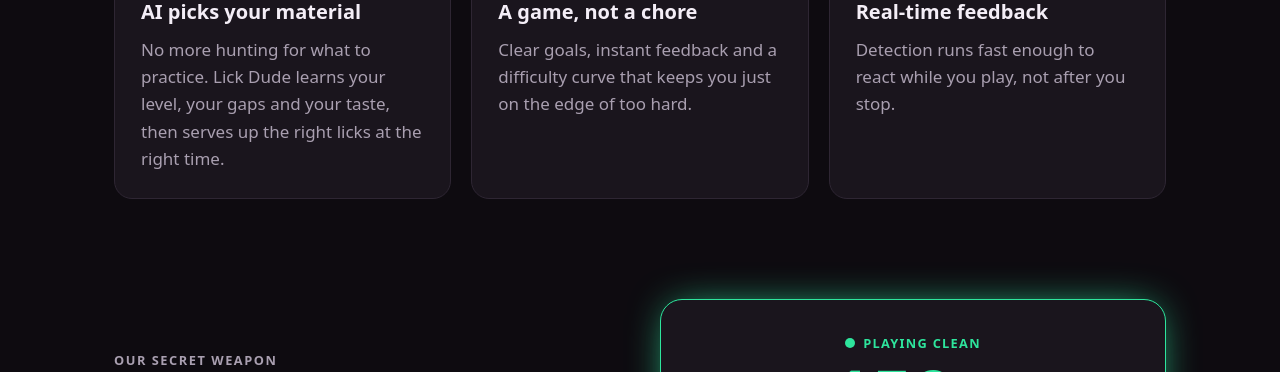
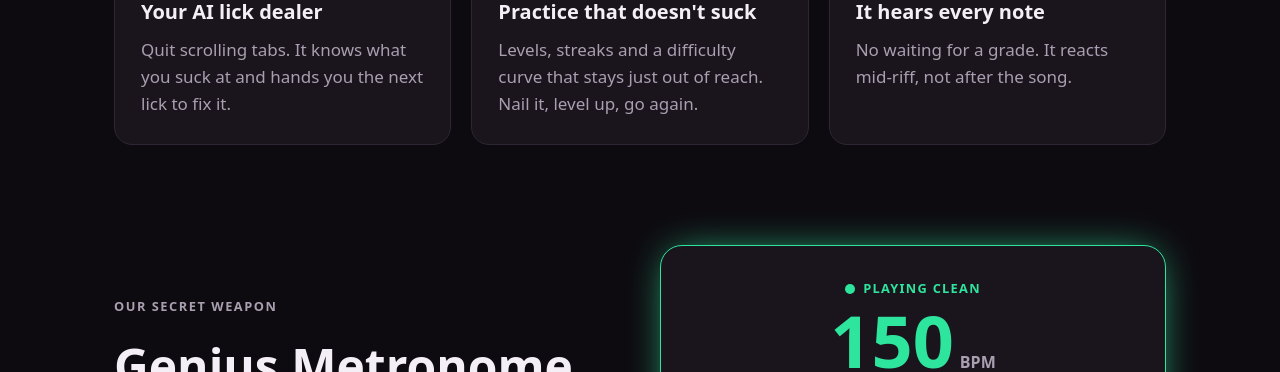
Before and after one commit to app-sciences/lickdude-website, a plain HTML site: page index.html in a window 1280 px wide. Shown: the part 752-1124 px from the top of the page. Drawn offline with Linux system fonts and the light colour scheme.

Commit message:
copy: make feature tiles more rockstar
Co-Authored-By: Claude Sonnet 5.5 <noreply@anthropic.com>
Claude-Session: https://claude.ai/code/session_013Xohan5bgRXGtCxirgMPHU

```diff
--- a/index.html
+++ b/index.html
@@ -29,18 +29,18 @@
   <section id="how" class="grid">
     <article class="card">
       <div class="icon">🧠</div>
-      <h2>AI picks your material</h2>
-      <p>No more hunting for what to practice. Lick Dude learns your level, your gaps and your taste, then serves up the right licks at the right time.</p>
+      <h2>Your AI lick dealer</h2>
+      <p>Quit scrolling tabs. It knows what you suck at and hands you the next lick to fix it.</p>
     </article>
     <article class="card">
       <div class="icon">🎯</div>
-      <h2>A game, not a chore</h2>
-      <p>Clear goals, instant feedback and a difficulty curve that keeps you just on the edge of too hard.</p>
+      <h2>Practice that doesn't suck</h2>
+      <p>Levels, streaks and a difficulty curve that stays just out of reach. Nail it, level up, go again.</p>
     </article>
     <article class="card">
       <div class="icon">⚡</div>
-      <h2>Real-time feedback</h2>
-      <p>Detection runs fast enough to react while you play, not after you stop.</p>
+      <h2>It hears every note</h2>
+      <p>No waiting for a grade. It reacts mid-riff, not after the song.</p>
     </article>
   </section>
 
```
